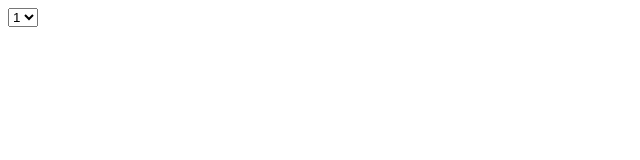
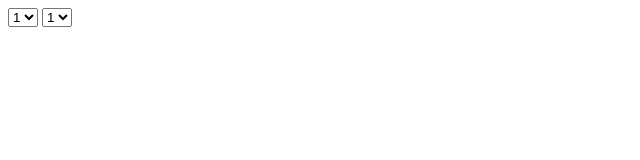
Before and after one commit to pranja1gupta/TestGit, a plain HTML site: page index.html in a window 1280 px wide. Shown: the full height of the page, 0-640 px from the left. Drawn offline with Linux system fonts and the light colour scheme.

Commit message:
Update index.html

```diff
--- a/index.html
+++ b/index.html
@@ -13,5 +13,13 @@
 	</select>
 
 
+	<select>
+		<option>1</option>
+		<option>2</option>
+		<option>3</option>
+		<option>5</option>
+		<option>4</option>
+	</select>
+
 </body>
 </html>
```
